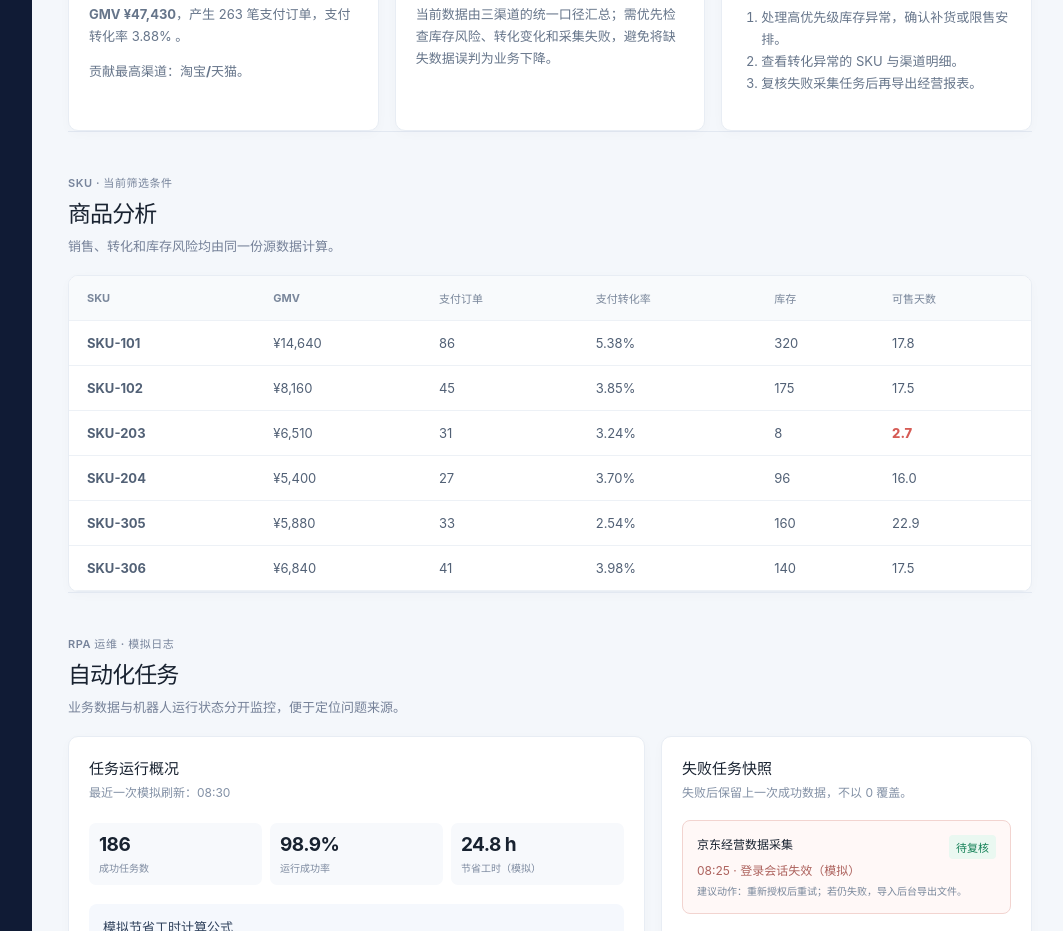
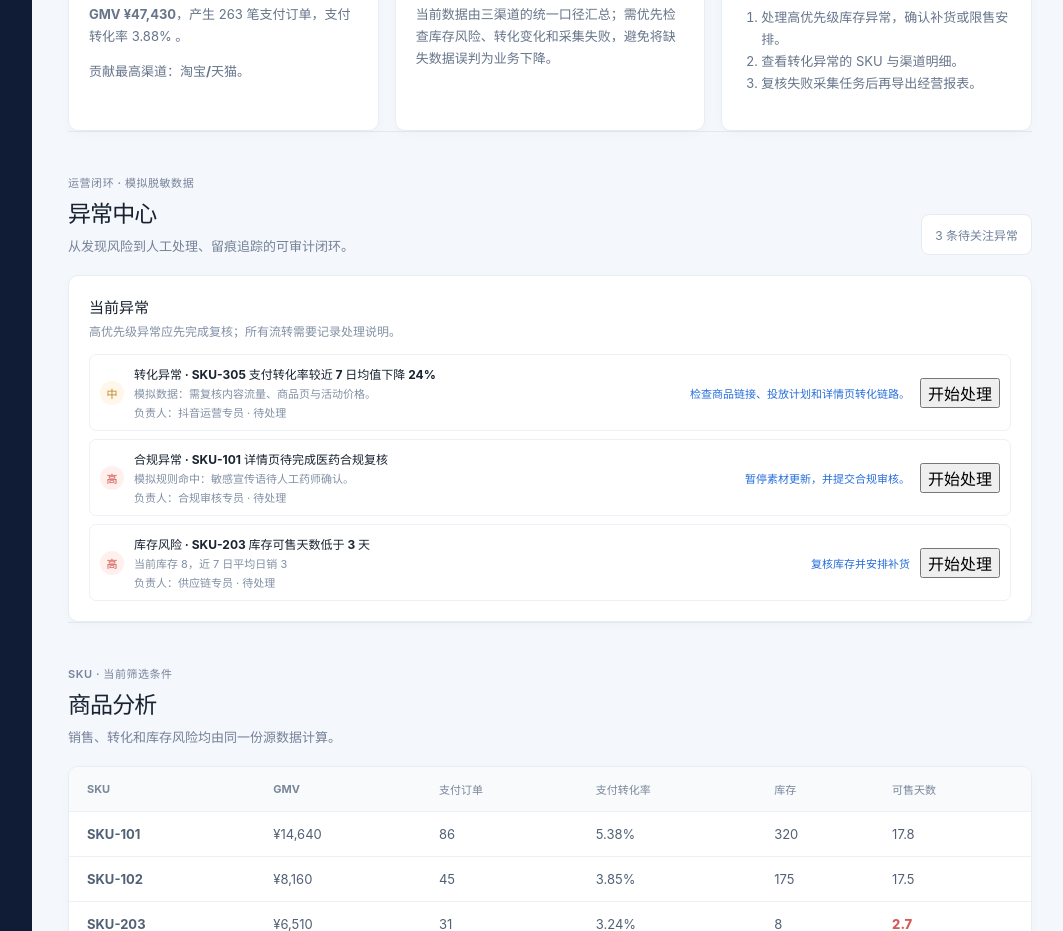
Before and after one commit to 1161135/-RPA-AI-PoC-, a React (Vite) app: page / in a window 1280 px wide. Shown: the part 1180-2111 px from the top of the page, without its empty margins (212-1275 px from the left). Built offline with nearby package versions, Linux system fonts and the light colour scheme.

Commit message:
feat: add anomaly workflow and audit trail

```diff
--- a/src/App.tsx
+++ b/src/App.tsx
@@ -4,11 +4,13 @@ import { DailyReportPage } from './pages/DailyReportPage';
 import { OverviewPage } from './pages/OverviewPage';
 import { ProductAnalysisPage } from './pages/ProductAnalysisPage';
 import { TasksPage } from './pages/TasksPage';
+import { AnomaliesPage } from './pages/AnomaliesPage';
 
 export default function App() {
   return <CockpitProvider><AppShell>
     <OverviewPage />
     <DailyReportPage />
+    <AnomaliesPage />
     <ProductAnalysisPage />
     <TasksPage />
   </AppShell></CockpitProvider>;
--- /dev/null
+++ b/src/components/AnomalyList.tsx
@@ -0,0 +1,34 @@
+import { canTransitionAnomaly, type Anomaly, type AnomalyStatus, type Role } from '../domain/types';
+
+const statusLabels: Record<AnomalyStatus, string> = {
+  pending: '待处理',
+  in_progress: '处理中',
+  resolved: '已解决',
+  ignored: '已忽略',
+};
+
+type AnomalyListProps = {
+  anomalies: Anomaly[];
+  role: Role;
+  onTransition: (anomaly: Anomaly, status: AnomalyStatus) => void;
+  onAssign: (anomaly: Anomaly) => void;
+};
+
+export function AnomalyList({ anomalies, role, onTransition, onAssign }: AnomalyListProps) {
+  const transitionLabel = (status: AnomalyStatus) => ({
+    in_progress: '开始处理',
+    resolved: '标记已解决',
+    ignored: '忽略异常',
+    pending: '待处理',
+  })[status];
+
+  return <div className="anomaly-list" aria-label="异常列表">
+    {anomalies.map((anomaly) => <article className="anomaly-row" key={anomaly.id}>
+      <span className={`severity ${anomaly.severity}`}>{anomaly.severity === 'high' ? '高' : '中'}</span>
+      <span><b>{anomaly.type} · {anomaly.title}</b><small>{anomaly.detail}</small><small>负责人：{anomaly.owner} · {statusLabels[anomaly.status]}</small></span>
+      <em>{anomaly.recommendation}</em>
+      {role === 'manager' && <button onClick={() => onAssign(anomaly)}>分配负责人</button>}
+      {(['in_progress', 'resolved', 'ignored'] as AnomalyStatus[]).filter((next) => canTransitionAnomaly(role, anomaly.status, next)).map((next) => <button key={next} onClick={() => onTransition(anomaly, next)}>{next === 'in_progress' && (anomaly.status === 'resolved' || anomaly.status === 'ignored') ? '重新打开' : transitionLabel(next)}</button>)}
+    </article>)}
+  </div>;
+}
--- /dev/null
+++ b/src/pages/AnomaliesPage.tsx
@@ -0,0 +1,50 @@
+import { useMemo, useState } from 'react';
+import type { Anomaly, AnomalyStatus } from '../domain/types';
+import { useCockpitContext, useCockpitData } from '../hooks/useCockpitData';
+import { detectAnomalies } from '../services/anomalies';
+import { loadAnomalies, saveAnomalies, updateAnomalyStatus } from '../services/storage';
+import { AnomalyList } from '../components/AnomalyList';
+
+export function AnomaliesPage() {
+  const { role } = useCockpitContext();
+  const { skuMetrics } = useCockpitData();
+  const [records, setRecords] = useState(loadAnomalies);
+  const [pendingChange, setPendingChange] = useState<{ anomaly: Anomaly; status: AnomalyStatus } | null>(null);
+  const [note, setNote] = useState('');
+  const anomalies = useMemo(
+    () => detectAnomalies(skuMetrics.map(({ sku, stock, averageDailySales }) => ({ sku, stock, averageDailySales })), records),
+    [records, skuMetrics],
+  );
+
+  const persist = (next: Anomaly[]) => {
+    setRecords(next);
+    saveAnomalies(next);
+  };
+
+  const requestTransition = (anomaly: Anomaly, status: AnomalyStatus) => {
+    setPendingChange({ anomaly, status });
+    setNote('');
+  };
+
+  const confirmTransition = () => {
+    if (!pendingChange || !note.trim()) return;
+    persist(anomalies.map((item) => item.id === pendingChange.anomaly.id
+      ? updateAnomalyStatus(item, pendingChange.status, role, note.trim()) : item));
+    setPendingChange(null);
+  };
+
+  const assignOwner = (anomaly: Anomaly) => {
+    const nextOwner = window.prompt('输入负责人', anomaly.owner);
+    if (!nextOwner?.trim()) return;
+    persist(anomalies.map((item) => item.id === anomaly.id ? { ...item, owner: nextOwner.trim() } : item));
+  };
+
+  return <section id="anomalies" className="page-section">
+    <div className="page-heading"><div><p className="eyebrow">运营闭环 · 模拟脱敏数据</p><h2>异常中心</h2><p>从发现风险到人工处理、留痕追踪的可审计闭环。</p></div><span className="data-pill">{anomalies.length} 条待关注异常</span></div>
+    <article className="panel">
+      <div className="panel-header"><div><h3>当前异常</h3><p>高优先级异常应先完成复核；所有流转需要记录处理说明。</p></div></div>
+      <AnomalyList anomalies={anomalies} role={role} onTransition={requestTransition} onAssign={assignOwner} />
+    </article>
+    {pendingChange && <section className="panel" aria-label="异常流转确认"><h3>确认异常流转</h3><p>处理说明会写入审计记录。</p><label>处理说明<textarea aria-label="处理说明" value={note} onChange={(event) => setNote(event.target.value)} /></label><button disabled={!note.trim()} onClick={confirmTransition}>确认流转</button><button onClick={() => setPendingChange(null)}>取消</button></section>}
+  </section>;
+}
--- /dev/null
+++ b/src/services/storage.ts
@@ -0,0 +1,56 @@
+import type { Anomaly, AnomalyStatus, Role } from '../domain/types';
+
+export const ANOMALIES_STORAGE_KEY = 'rpa-cockpit-anomalies';
+
+const simulatedAnomalies: Anomaly[] = [
+  {
+    id: 'conversion-SKU-305',
+    type: '转化异常',
+    severity: 'medium',
+    status: 'pending',
+    owner: '抖音运营专员',
+    title: 'SKU-305 支付转化率较近 7 日均值下降 24%',
+    detail: '模拟数据：需复核内容流量、商品页与活动价格。',
+    recommendation: '检查商品链接、投放计划和详情页转化链路。',
+    createdAt: '2026-07-24T08:30:00+08:00',
+    history: [],
+  },
+  {
+    id: 'compliance-SKU-101',
+    type: '合规异常',
+    severity: 'high',
+    status: 'pending',
+    owner: '合规审核专员',
+    title: 'SKU-101 详情页待完成医药合规复核',
+    detail: '模拟规则命中：敏感宣传语待人工药师确认。',
+    recommendation: '暂停素材更新，并提交合规审核。',
+    createdAt: '2026-07-24T08:30:00+08:00',
+    history: [],
+  },
+];
+
+export function loadAnomalies(): Anomaly[] {
+  try {
+    const stored = localStorage.getItem(ANOMALIES_STORAGE_KEY);
+    return stored ? JSON.parse(stored) as Anomaly[] : simulatedAnomalies;
+  } catch {
+    return simulatedAnomalies;
+  }
+}
+
+export function saveAnomalies(anomalies: Anomaly[]): void {
+  localStorage.setItem(ANOMALIES_STORAGE_KEY, JSON.stringify(anomalies));
+}
+
+export function updateAnomalyStatus(
+  anomaly: Anomaly,
+  status: AnomalyStatus,
+  by: Role,
+  note: string,
+): Anomaly {
+  return {
+    ...anomaly,
+    status,
+    history: [...anomaly.history, { at: new Date().toISOString(), by, status, note }],
+  };
+}
```
Also changed, not shown: 1 other file (tests, documents, lock files or other folders).
